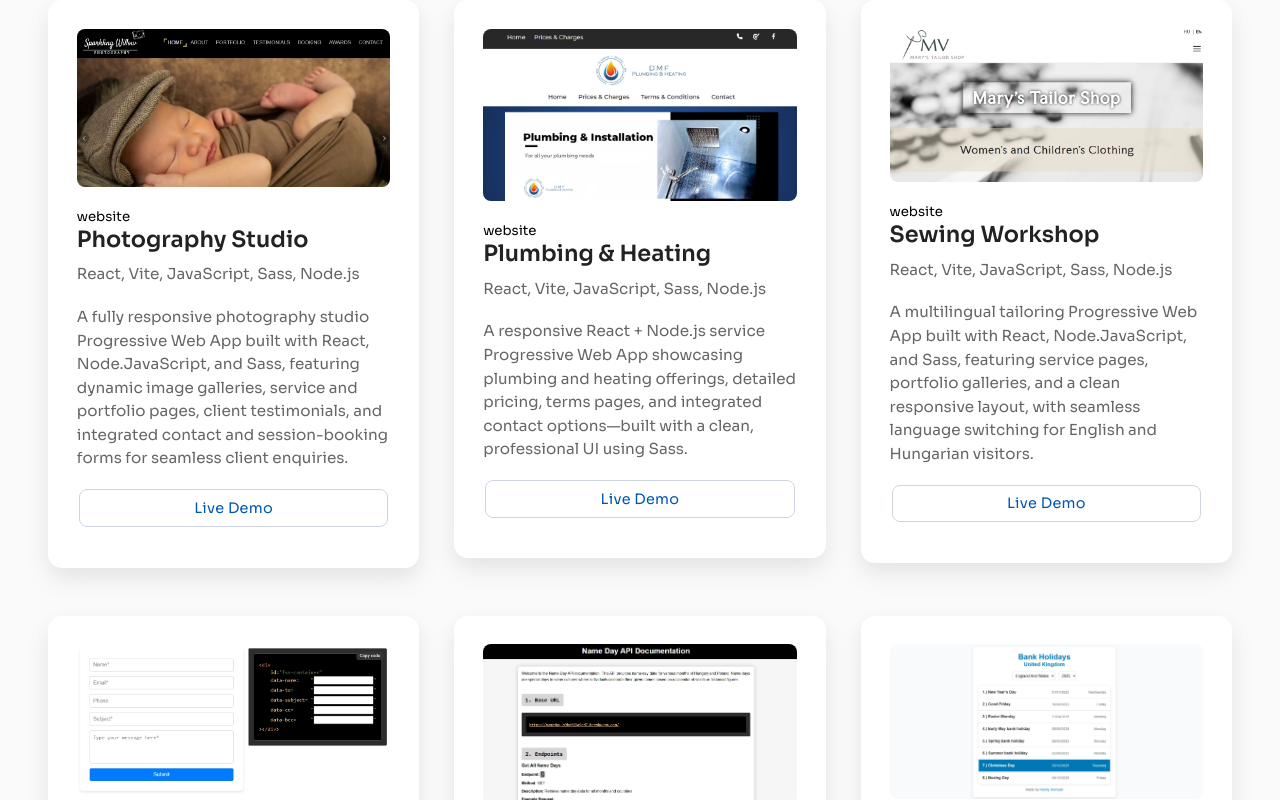
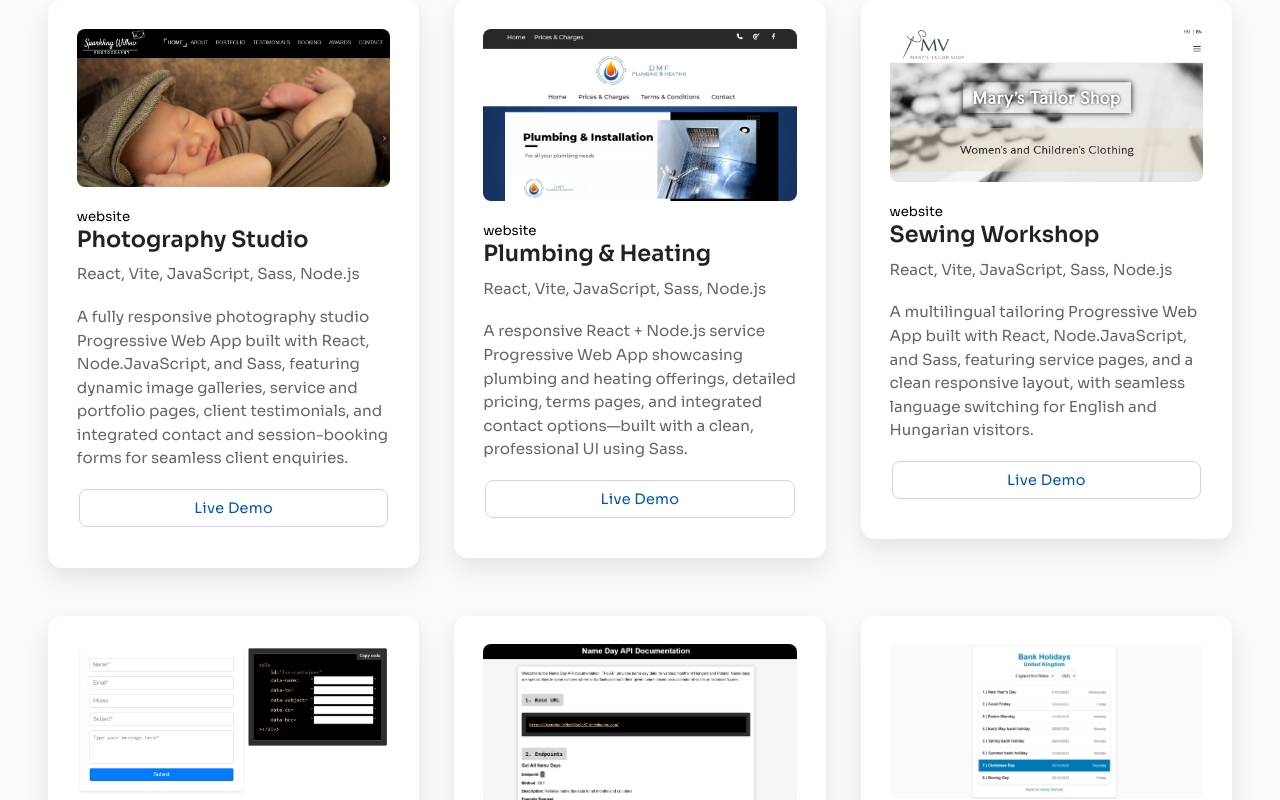
Before and after one commit to Karoly-Git/karolyhornyak, a React (Create React App) app: page / in a window 1280 px wide. Shown: the part 4462-5262 px from the top of the page. Built offline with nearby package versions, Linux system fonts and the light colour scheme.

Commit message:
Update Mary Varrodaja project card

```diff
--- a/src/data/projects.js
+++ b/src/data/projects.js
@@ -50,7 +50,7 @@ export const projects = [
         category: 'website',
         src: mary,
         alt: "Mary",
-        description: "A multilingual tailoring Progressive Web App built with React, Node.JavaScript, and Sass, featuring service pages, portfolio galleries, and a clean responsive layout, with seamless language switching for English and Hungarian visitors.",
+        description: "A multilingual tailoring Progressive Web App built with React, Node.JavaScript, and Sass, featuring service pages, and a clean responsive layout, with seamless language switching for English and Hungarian visitors.",
         stack: "React, Vite, JavaScript, Sass, Node.js",
         liveDemoUrl: "https://www.maryvarrodaja.hu/",
         gitHubUrl: "https://github.com/Karoly-Git/mary-varrodaja",
```
